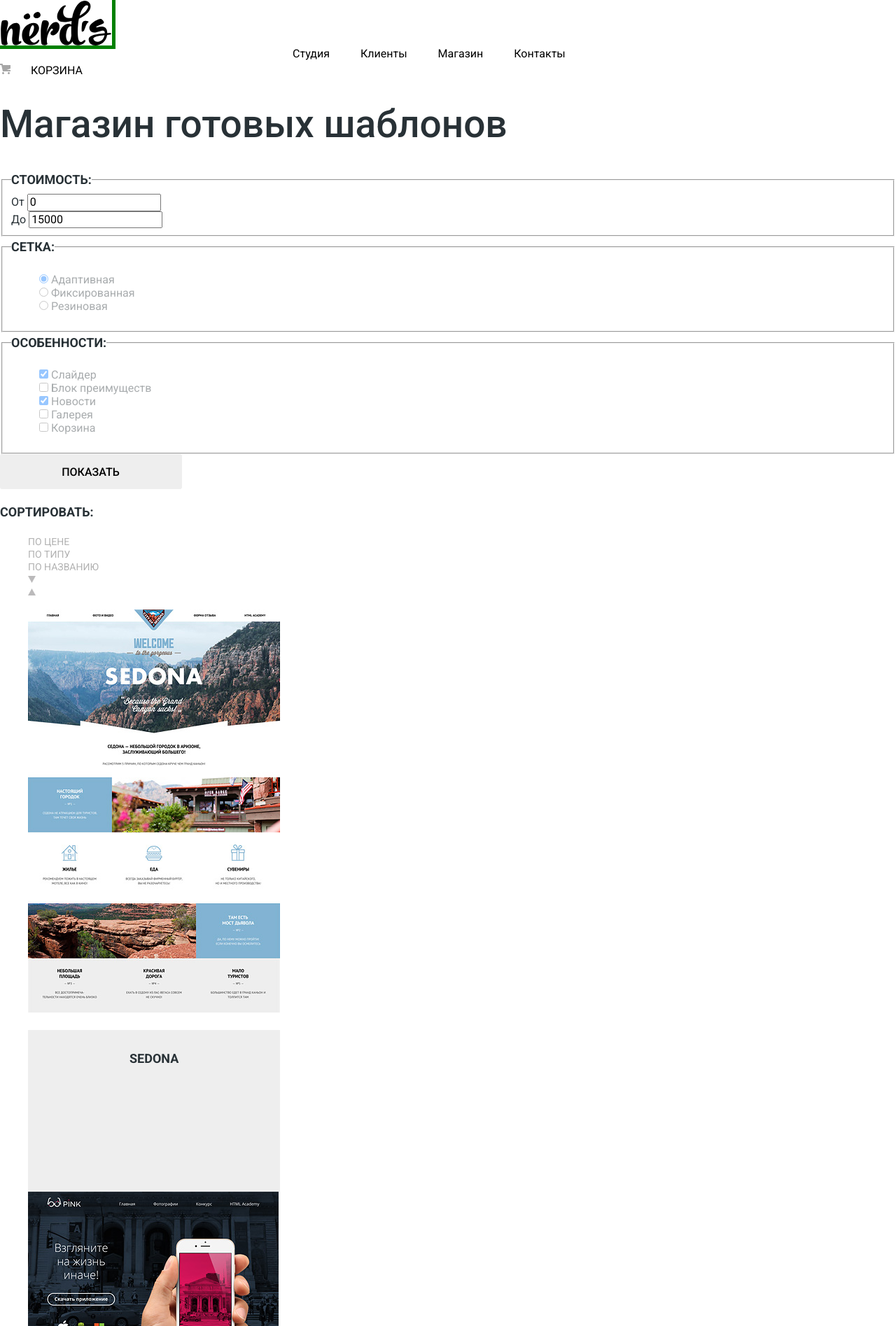
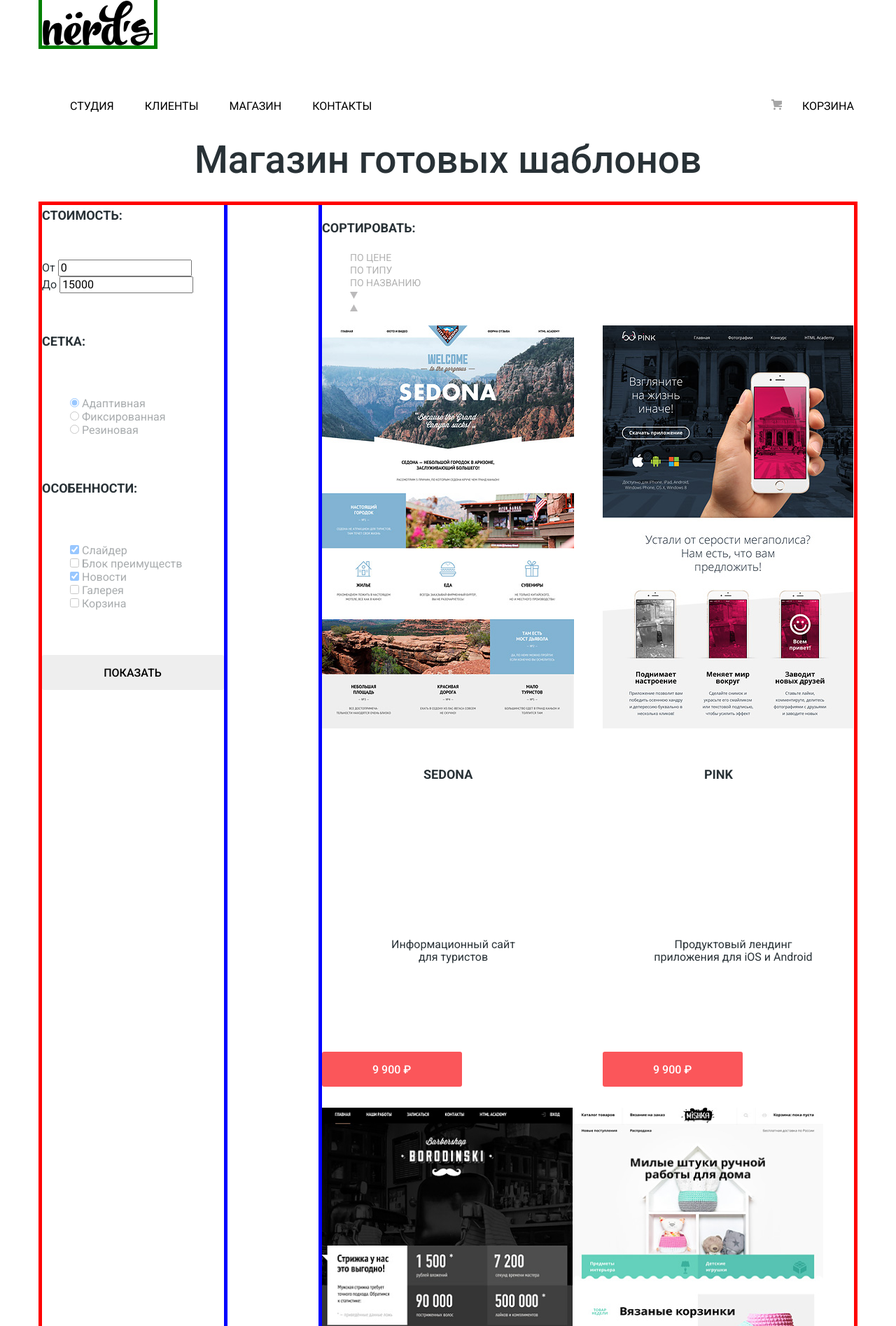
Before and after one commit to efremovaks/1469483-nerds-28, a plain HTML site: page catalog.html in a window 1280 px wide. Shown: the top 1895 px of the page at 70% size. Drawn offline with Linux system fonts and the light colour scheme.

Commit message:
Начинаем строить сетку
сделана общая разметка сетки по основням большим блокам.
должно быть все по феншую, в контейнеры обернуты большие блоки, внутри крупных добавлены дивы разбивающие на подкатегории(подблоки)

```diff
--- a/catalog.html
+++ b/catalog.html
@@ -9,12 +9,14 @@
   </head>
   <body>
     <header>
+        <div class="container">
             <div>
-            <a href="index.html">
+              <a href="index.html" class="logo">
                 <img src="img/nerds-logo.svg" width="160" height="65" alt="Логотип Нёрдс" class="logo">
               </a>
             </div>
-        <nav>
+            <nav class="main-menu">
+              <div >
                 <ul class="main-navigation">
                   <li>
                     <a href="">Студия</a>
@@ -29,9 +31,9 @@
                     <a href="#map">Контакты</a>
                   </li>
                 </ul>
-        </nav>
-        <div>
-          <a href="">
+              </div>
+              <div class="basket-wrapper">
+                <a href="" >
                   <svg width="15" height="15" viewBox="0 0 15 15" fill="none" xmlns="http://www.w3.org/2000/svg">
                     <path d="M4.5 15C5.32843 15 6 14.3284 6 13.5C6 12.6716 5.32843 12 4.5 12C3.67157 12 3 12.6716 3 13.5C3 14.3284 3.67157 15 4.5 15Z" fill="#A6A6A6"/>
                     <path d="M12.5 15C13.3284 15 14 14.3284 14 13.5C14 12.6716 13.3284 12 12.5 12C11.6716 12 11 12.6716 11 13.5C11 14.3284 11.6716 15 12.5 15Z" fill="#A6A6A6"/>
@@ -40,11 +42,16 @@
                   <span class="basket">Корзина</span>
                 </a>
               </div>
+            </nav>
             <H1 class="shop">Магазин готовых шаблонов</H1>
+        </div>
       </header>
     <main>
         <section>
-            <form action="https://echo.htmlacademy.ru" method="get" oninput="cost_range.value=cost_range.value">
+            <div class="container">
+                <div class="catalog-wrapper">
+                    <div class="catalog-left">
+                        <form class="filter" action="https://echo.htmlacademy.ru" method="get" oninput="cost_range.value=cost_range.value">
                             <fieldset>
                                 <legend class="filter-name">Стоимость:</legend>
                                 <div>
@@ -111,8 +118,9 @@
                             </fieldset>
                             <button type="submit" class="show-button">Показать</button>
                         </form>
-        </section>
-        <div>
+                    </div>
+                    <div class="catalog-right">
+                        <div class="sorting-wrapper">
                             <p class="filter-name">Сортировать:</p>
                             <ul class="sorting">
                                 <li>
@@ -142,51 +150,51 @@
                                 </li>
                             </ul>
                         </div>
-        <div>
+                        <div class="makets-wrapper">
                             <h2 class="visually-hidden">каталог</h2>
                             <ul class="makets">
-                <li>
-                    <img src="img/catalog-pict-sedona.jpg" width="360" height="576" alt="Sedona">
+                                <li class="makets-items">
+                                    <img src="img/catalog-pict-sedona.jpg" width="360" height="580" alt="Sedona">
                                     <div class="makets-box">
                                         <h3 class="makets-name">Sedona</h3>
                                         <span class="makets-description">Информационный сайт<br>для туристов</span>
                                         <a href="" class="price-button btn">9 900 ₽</a>
                                     </div>
                                 </li>
-                <li>
-                    <img src="img/catalog-pict-pink.jpg" width="358" height="576" alt="PINK">
+                                <li class="makets-items">
+                                    <img src="img/catalog-pict-pink.jpg" width="358" height="578" alt="PINK">
                                     <div class="makets-box">
                                         <h3 class="makets-name">Pink</h3>
                                         <span class="makets-description">Продуктовый лендинг<br>приложения для iOS и Android</span>
                                         <a href="" class="price-button btn">9 900 ₽</a>
                                     </div>
                                 </li>
-                <li>
-                    <img src="img/catalog-pict-barber.jpg" width="364" height="582" alt="Barbershop">
-                    <div class="makets-box">
+                                <li class="makets-items">
+                                    <img src="img/catalog-pict-barber.jpg" width="358" height="578" alt="Barbershop">
+                                    <div class="makets-box"> <!-- как этот блок скрыть и показывать только при наведении? -->
                                         <h3 class="makets-name">Barbershop</h3>
                                         <span class="makets-description">Сайт салона красоты.<br>Для мужчин, да.</span>
                                         <a href="" class="price-button btn">9 900 ₽</a>
                                     </div>
                                 </li>
-                <li>
-                    <img src="img/catalog-pict-mishka.jpg" width="362" height="580" alt="MISHKA">
+                                <li class="makets-items">
+                                    <img src="img/catalog-pict-mishka.jpg" width="358" height="578" alt="MISHKA">
                                     <div class="makets-box">
                                         <h3 class="makets-name">Mishka</h3>
                                         <span class="makets-description">Интернет-магазин<br>вязаных игрушек</span>
                                         <a href="" class="price-button btn">9 900 ₽</a>
                                     </div>
                                 </li>
-                <li>
-                    <img src="img/catalog-pict-a-plus.jpg" width="364" height="582" alt="A Plus">
+                                <li class="makets-items">
+                                    <img src="img/catalog-pict-a-plus.jpg" width="358" height="578" alt="A Plus">
                                     <div class="makets-box">
                                         <h3 class="makets-name">A Plus</h3>
                                         <span class="makets-description">Лендинг курсов повышения квалификации</span>
                                         <a href="" class="price-button btn">9 900 ₽</a>
                                     </div>
                                 </li>
-                <li>
-                    <img src="img/catalog-pict-kvast.jpg" width="362" height="580" alt="KVAST">
+                                <li class="makets-items">
+                                    <img src="img/catalog-pict-kvast.jpg" width="358" height="578" alt="KVAST">
                                     <div class="makets-box">
                                         <h3 class="makets-name">Кваст</h3>
                                         <span class="makets-description">Промо-сайт производителя<br>крафтового кваса</span>
@@ -195,16 +203,21 @@
                                 </li>
                             </ul>
                         </div>
+                        <div class="next-button-wrapper">
                             <div class="next-button">
                                 <a href="" class="next-button-number next-button-selected">1</a>
                                 <a href="" class="next-button-number">2</a>
                                 <a href="" class="next-button-number">3</a>
                                 <a href="" class="next-button-number-next">Следующая</a>
                             </div>
+                        </div>
+                    </div>
+                </div>
+            </div>
+        </section>
         <section id="map">
             <img src="img/index-map.jpg" width="1440" height="416" alt="Карта, как найти NERDS">
-        </section>
-        <section>
+
             <h2 class="visually-hidden">Контакты</h2>
             <div>
                 <img src="img/index-map-marker.png" alt="Маркер Nёrds" width="231" height="190">
@@ -217,10 +230,13 @@
         </section>
         </main>
         <footer>
-            <div>
+            <div class="container">
+              <div class="friendship">
+                <div class="friendship-items">
                     <span class="get-friends">Давайте дружить, это выгодно!</span>
                     <p class="get-friends-text">Скидка 10% для друзей из социальных сетей.</p>
                 </div>
+                <div>
                   <ul class="social-button">
                     <li>
                       <a href="https://vk.com/" class="social-vk">
@@ -229,7 +245,6 @@
                           <path d="M16.138 11.51C17.094 11.201 18.318 13.55 19.621 14.449C20.599 15.13 21.348 14.983 21.348 14.983L24.821 14.933C24.821 14.933 26.636 14.821 25.778 13.379C25.707 13.259 25.275 12.31 23.193 10.357C21.016 8.31404 21.311 8.64504 23.932 5.11304C25.529 2.96004 26.168 1.64504 25.968 1.08504C25.776 0.546037 24.603 0.686037 24.603 0.686037L20.69 0.713037C20.309 0.714037 19.986 0.832037 19.839 1.22804C19.836 1.23204 19.218 2.89404 18.394 4.30704C16.653 7.29604 15.958 7.45504 15.67 7.26804C15.009 6.83504 15.176 5.53104 15.176 4.60404C15.176 1.70704 15.608 0.499037 14.33 0.187037C13.903 0.0830374 13.591 0.0150374 12.502 0.00503741C11.11 -0.0159626 9.92797 0.00503743 9.25797 0.334037C8.81297 0.557037 8.47197 1.04604 8.67897 1.07404C8.93897 1.10904 9.52197 1.23404 9.83397 1.66004C10.235 2.21204 10.223 3.44904 10.223 3.44904C10.223 3.44904 10.452 6.86004 9.68297 7.28304C9.15497 7.57304 8.43297 6.98104 6.87997 4.26704C6.08697 2.87904 5.48797 1.34504 5.48797 1.34504C5.48797 1.34504 5.37197 1.06004 5.16197 0.904037C4.91197 0.719037 4.56197 0.660037 4.56197 0.660037L0.84797 0.684037C0.84797 0.684037 0.28997 0.700037 0.0849697 0.946037C-0.0970303 1.16404 0.0699697 1.61404 0.0699697 1.61404C0.0699697 1.61404 2.97897 8.49504 6.27297 11.961C9.29297 15.143 12.725 14.932 12.725 14.932H14.28C14.28 14.932 14.749 14.878 14.989 14.62C15.213 14.38 15.203 13.929 15.203 13.929C15.203 13.929 15.172 11.82 16.138 11.51Z" fill="white"/>
                         </svg>
                       </a>
-
                     </li>
                     <li>
                       <a href="https://www.facebook.com/" class="social-fb">
@@ -248,6 +263,9 @@
                       </a>
                     </li>
                   </ul>
+                </div>
+              </div>
+            </div>
           </footer>
     </body>
 </html>
--- a/css/style.css
+++ b/css/style.css
@@ -480,7 +480,7 @@ img {
 }
 .map-adress-wrapper {
     display: flex;
-
+    justify-content: space-between;
 }
 .map-adress {
     display: flex;
@@ -619,11 +619,49 @@ img {
 
 /* Catalog */
 
+.catalog-wrapper {
+    outline: 5px solid red;
+
+    display: grid;
+    grid-template-columns: 260px 1fr;
+    align-content: start;
+}
+
+.catalog-left {
+    outline: 5px solid blue;
+    width: 260px;
+}
+
+.catalog-right {
+    outline: 5px solid blue;
+
+    margin-left: 140px;
+}
+
 .shop {
+    text-align: center;
     font-weight: 500;
     font-size: 55px;
     line-height: 55px;
 }
+.filter fieldset {
+    padding: 0;
+    margin: 0;
+    margin-bottom: 1382px;
+    border: none;
+}
+.filter fieldset:first-child {
+    margin-bottom: 54px;
+}
+
+.filter fieldset:nth-child(2) {
+    margin-bottom: 43px;
+}
+
+.filter fieldset:nth-child(3) {
+    margin-bottom: 48px;
+}
+
 
 .filter-name {
     font-size: 18px;
@@ -631,6 +669,21 @@ img {
     font-weight: bold;
     text-transform: uppercase;
 }
+
+
+/* у всех названий фильтров отступ делается одинковый, по первому, хотя для каждого ребенка делаю свой, почему они не применяются?*/
+.filter legend:first-child {
+    margin-bottom: 48px;
+}
+
+.filter legend:nth-child(2) {
+    margin-bottom: 13px;
+}
+
+.filter legend:nth-child(3) {
+    margin-bottom: 14px;
+}
+
 
 .filter-points li {
     font-size: 16px;
@@ -678,6 +731,7 @@ img {
 .sorting li:active {
     opacity: 1;
 }
+
 
 .next-button a{
     display: block;
@@ -729,15 +783,34 @@ img {
 }
 
 .makets {
+    display: flex;
+    flex-wrap: wrap;
+    padding: 0;
+    margin: 0;
+    margin-bottom: 60px;
     list-style: none;
 }
+
+.makets-items:nth-child(1) {
+    width: 360px;
+    margin-right: 41px;
+}
+
+.makets-items {
+    width: 358px;
+    min-height: 580px;
+    margin-bottom: 30px;
+}
+
 
 .makets-name {
     font-weight: bold;
     font-size: 18px;
     line-height: 30px;
     text-transform: uppercase;
+}
 
+.makets-items h3 {
     padding-left: 145px;
     padding-top: 26px;
     padding-right: 144px;
@@ -748,21 +821,25 @@ img {
     font-weight: normal;
     font-size: 16px;
     line-height: 18px;
+}
 
+.makets-items span {
+    display: block;
+    text-align: center;
     padding-left: 68px;
     padding-top: 26px;
     padding-right: 53px;
     padding-bottom: 126px;
-
 }
 
-.makets-box {
+.makets-box:hover {
     width: 360px;
     height: 231px;
     background-color: #EEEEEE;
 }
 
-.price-button{
+.price-button {
+    display: flex;
     width: 200px;
     height: 50px;
     background-color: #FB565A;
@@ -774,6 +851,17 @@ img {
     font-size: 16px;
     line-height: 18px;
     color: #FFFFFF;
+
+    padding-left: 72px;
+    padding-top: 17px;
+    padding-right: 72px;
+    padding-bottom: 15px;
+
+}
+
+/* кнопка не хочет вставать по центру, что не так? */
+.makets-items a {
+    display: flex;
     padding-left: 72px;
     padding-top: 17px;
     padding-right: 72px;
```
Also changed, not shown: index.html (+19 -8 lines). Lines whose indentation alone changed are shown as unchanged.
